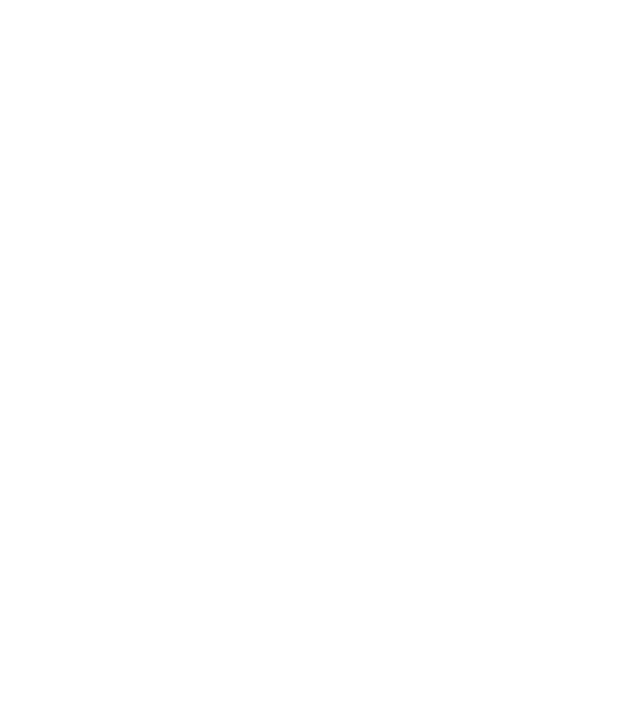
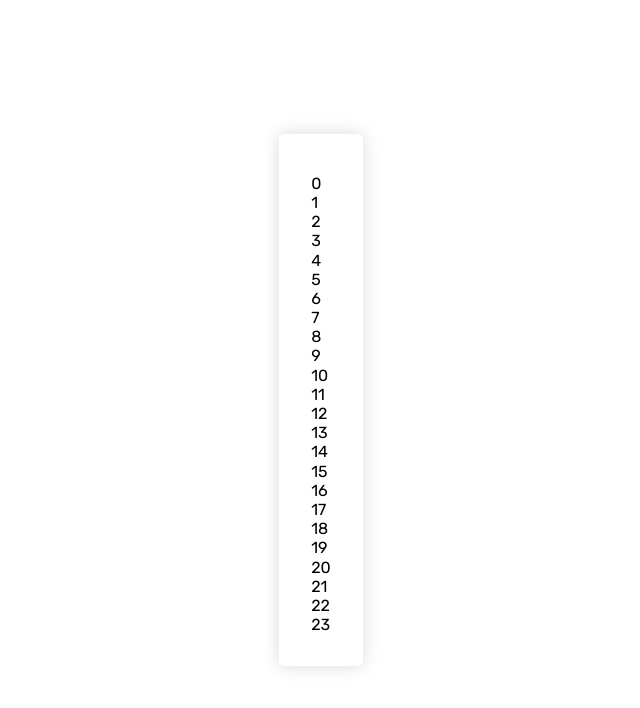
Before and after one commit to mlmar/avail, a React (Create React App) app in the folder event-react/: page /1 in a window 1280 px wide. Before the commit this address had no page. Shown: the top 708 px of the page, without its empty margins (319-959 px from the left). Built offline with nearby package versions, Linux system fonts and the light colour scheme.

Commit message:
mockup calendar

```diff
--- a/event-react/src/App.js
+++ b/event-react/src/App.js
@@ -1,15 +1,20 @@
 import './css/main.css';
 
+import { useState } from 'react';
 import { BrowserRouter, Routes, Route } from 'react-router-dom';
 
 import Create from './js/modules/Create.js';
+import Calendar from './js/modules/Calendar.js';
 
 const App = () => {
+  const [event, setEvent] = useState(null);
+
   return (
     <div className="app">
       <BrowserRouter>
         <Routes>
-          <Route path="/" element={<Create/>}/>
+          <Route path="/" element={<Create setEvent={setEvent}/>}/>
+          <Route path="/:id" element={<Calendar {...event}/>}/>
         </Routes>
       </BrowserRouter>
     </div>
--- a/event-react/src/css/main.css
+++ b/event-react/src/css/main.css
@@ -5,6 +5,10 @@
   --gradient: linear-gradient(10deg, rgb(255, 225, 126) 0%, rgb(255, 236, 236) 50%, rgb(146, 237, 255) 100%);
   --shadow: 0 0 18px 0px rgb(0 0 0 / 15%);
   --radius: 5px;
+
+  --border-sides: 1.5px 0 1px -1px rgb(0 0 0 / 100%), -1.5px 0 1px -1px rgb(0 0 0 / 100%), 0 -1.5px 1px -1px rgb(0 0 0 / 100%);
+  --border-bottom: 0 1.5px 1px -1px rgb(0 0 0 / 100%);
+
 
   --btn-bg: rgb(237, 237, 237);
   --btn-bg-hover: rgb(225, 225, 225);
@@ -78,12 +82,15 @@ input[type=text], input[type=date] {
   font-size: .8rem;
 }
 
-/*** FLEX ***/
+/*** DIV ***/
 
 .flex, .flex-col { display: flex }
 .flex-col { flex-direction: column }
 .flex-fill { flex: 1 1 }
 
+.center-self {
+  margin: auto;
+}
 
 /*** INTERACE ***/
 
@@ -96,11 +103,33 @@ input[type=text], input[type=date] {
 
 /*** CREATE ***/
 
-.create {
-  margin: auto;
-}
-
 .create > * { width: 15rem }
 .create > *:not(:last-child) { margin-bottom: 2rem }
 .create > * *{ margin-bottom: var(--small-margin) }
 .create input { min-width: 95% }
+
+/*** CALENDAR ***/
+
+.calendar > *:not(:last-child) { margin-bottom: var(--small-margin) }
+
+
+.calendar .column:not(:last-child) {
+  margin-right: 1rem;
+}
+
+.column:not(:first-child) {
+  box-shadow: var(--border-sides);
+}
+
+.column span {
+  height: 1.2rem;
+}
+
+.column:not(:first-child) span {
+  width: 4rem;
+}
+
+
+.column:not(:first-child) span {
+  box-shadow: var(--border-bottom);
+}
--- /dev/null
+++ b/event-react/src/js/modules/Calendar.js
@@ -0,0 +1,31 @@
+import { Panel } from "./ui/Interface"
+
+const Calendar = ({ name, dates }) => {
+  return (
+    <Panel className="calendar center-self flex-col">
+      <label className="medium"> {name} </label>
+      <div className="flex">
+        <Column time/>
+        { dates?.map((d, i ) => <Column date={d} key={i}/> )}
+      </div>
+    </Panel>
+  )
+}
+
+const Column = ({ date, time}) => {
+  const rows = () => {
+    let r = [];
+    for(var i = 0; i < 24; i++) {
+      r.push(<span className="flex" key={i}> {time ? i : null} </span>)
+    }
+    return r;
+  }
+
+  return (
+    <div className="column flex-col">
+      { rows() }
+    </div>
+  )
+}
+
+export default Calendar;
--- a/event-react/src/js/modules/Create.js
+++ b/event-react/src/js/modules/Create.js
@@ -1,8 +1,15 @@
 import { useState } from 'react';
+import { Navigate } from 'react-router';
 import { Panel } from './ui/Interface';
 
-const Create = () => {
+const Create = ({ setEvent }) => {
+  const [redirect, setRedirect] = useState(null);
+  const [eventName, setEventName] = useState("");
   const [dates, setDates] = useState([new Date()]);
+
+  const handleEventName = (event) => {
+    setEventName(event.target.value);
+  }
 
   const isValidDate = (id, value) => {
     const _id = parseInt(id);
@@ -32,13 +39,19 @@ const Create = () => {
     setDates((prev) => [...prev, nextDate]);
   }
 
+  const handleCreate = () => {
+    setEvent({ name: eventName, dates });
+    setRedirect(<Navigate to="/test"/>);
+  }
+
+  if(redirect) return redirect;
   return (
-    <Panel className="create flex-col">
+    <Panel className="create center-self flex-col">
       {/* <label className="subtitle medium bold"> Create an Event </label> */}
 
       <div className="flex-col">
         <label className="medium"> Event Name </label>
-        <input type="text"/>
+        <input type="text" value={eventName} onChange={handleEventName}/>
       </div>
 
       <div className="flex-col">
@@ -47,7 +60,7 @@ const Create = () => {
         <button onClick={handleAddDate}> + Add Another Date </button>
       </div>
 
-      <button> Create Event </button>
+      <button onClick={handleCreate}> Create Event </button>
     </Panel>
   )
 }
```
